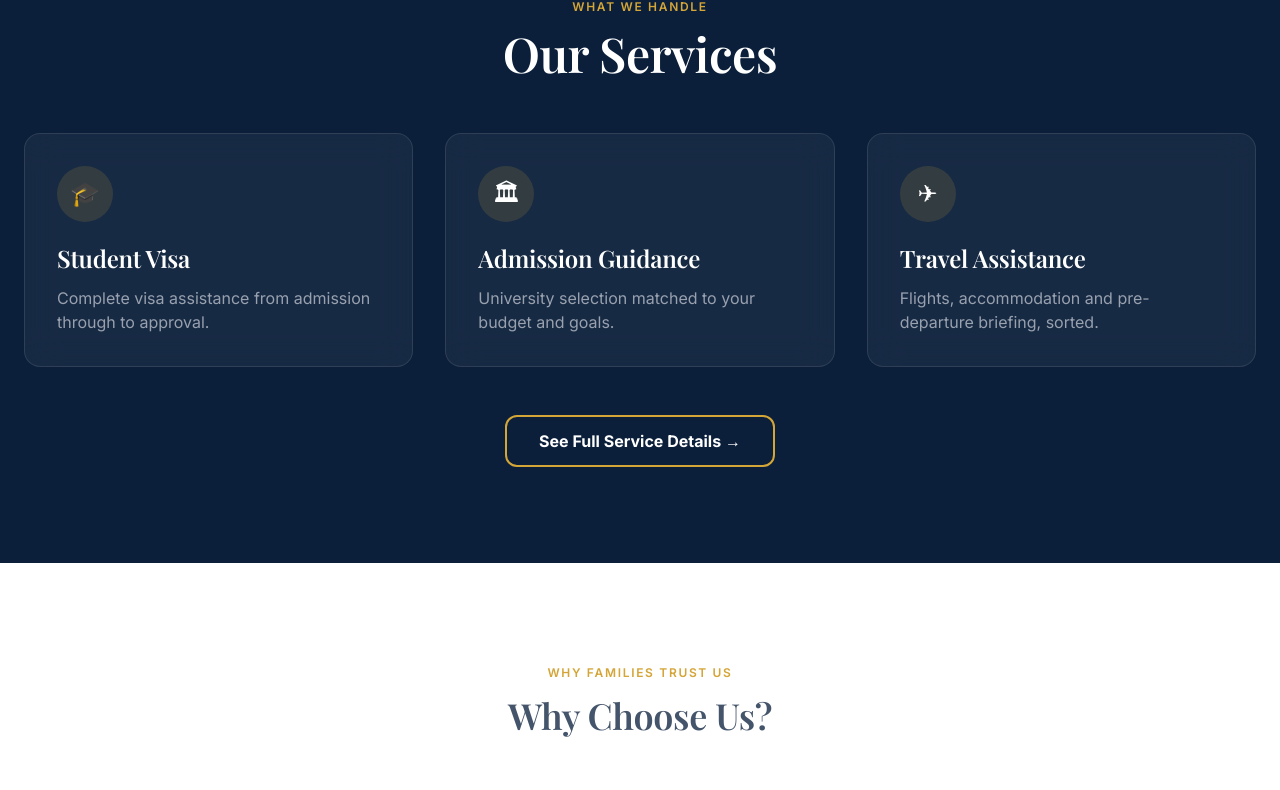
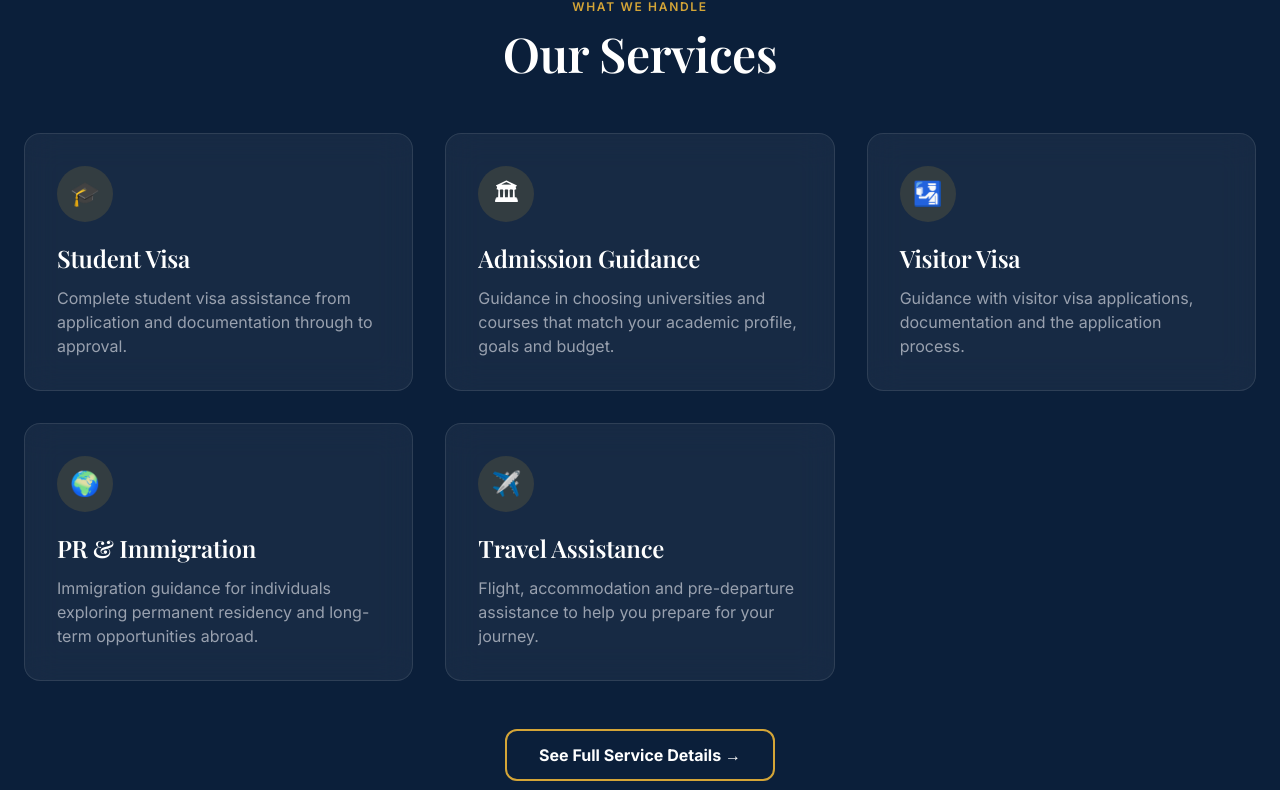
Before and after one commit to SanskarModgill/Saraswati-Website-, a Next.js app: page / in a window 1280 px wide. Shown: the part 2535-3325 px from the top of the page. Built offline with nearby package versions, Linux system fonts and the light colour scheme; a web font is replaced by a local one.

Commit message:
Seo work home page

```diff
--- a/app/page.tsx
+++ b/app/page.tsx
@@ -163,9 +163,31 @@ export default function Home() {
 
           <div className="grid md:grid-cols-3 gap-8">
             {[
-              { icon: "🎓", title: "Student Visa", desc: "Complete visa assistance from admission through to approval." },
-              { icon: "🏛", title: "Admission Guidance", desc: "University selection matched to your budget and goals." },
-              { icon: "✈", title: "Travel Assistance", desc: "Flights, accommodation and pre-departure briefing, sorted." },
+              {
+                icon: "🎓",
+                title: "Student Visa",
+                desc: "Complete student visa assistance from application and documentation through to approval.",
+              },
+              {
+                icon: "🏛",
+                title: "Admission Guidance",
+                desc: "Guidance in choosing universities and courses that match your academic profile, goals and budget.",
+              },
+              {
+                icon: "🛂",
+                title: "Visitor Visa",
+                desc: "Guidance with visitor visa applications, documentation and the application process.",
+              },
+              {
+                icon: "🌍",
+                title: "PR & Immigration",
+                desc: "Immigration guidance for individuals exploring permanent residency and long-term opportunities abroad.",
+              },
+              {
+                icon: "✈️",
+                title: "Travel Assistance",
+                desc: "Flight, accommodation and pre-departure assistance to help you prepare for your journey.",
+              },
             ].map((s) => (
               <div
                 key={s.title}
@@ -199,7 +221,7 @@ export default function Home() {
             <h2 className="mt-3 text-4xl font-semibold">Why Choose Us?</h2>
           </div>
 
-          <div className="grid md:grid-cols-3 gap-8">
+          <div className="grid sm:grid-cols-2 lg:grid-cols-3 gap-8">
             {[
               { n: "01", title: "Honest Assessments", desc: "We tell you clearly if a profile isn't ready yet, and exactly what to fix — instead of filing a weak application." },
               { n: "02", title: "Local & Accessible", desc: "Based right in Dhuri, opposite S. D. School — walk in anytime for an in-person update on your file." },
```
